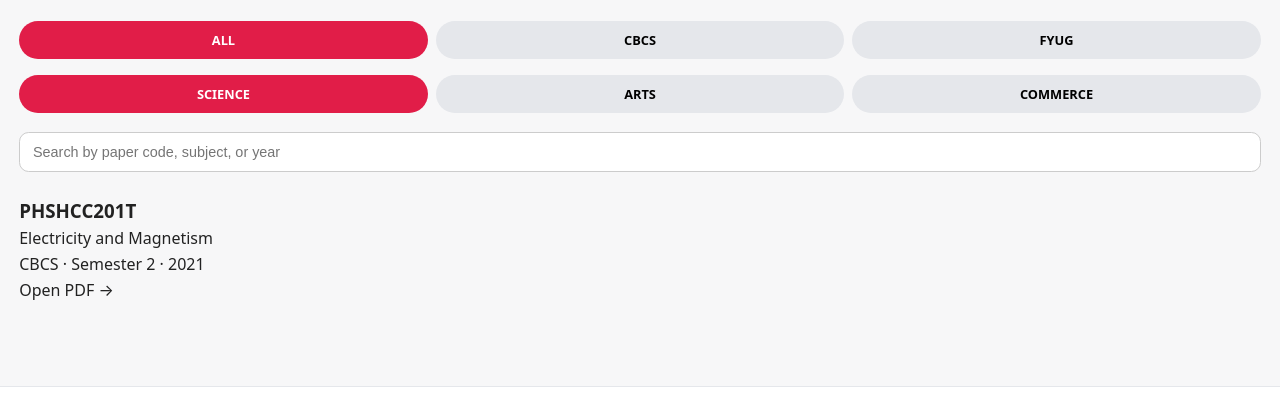
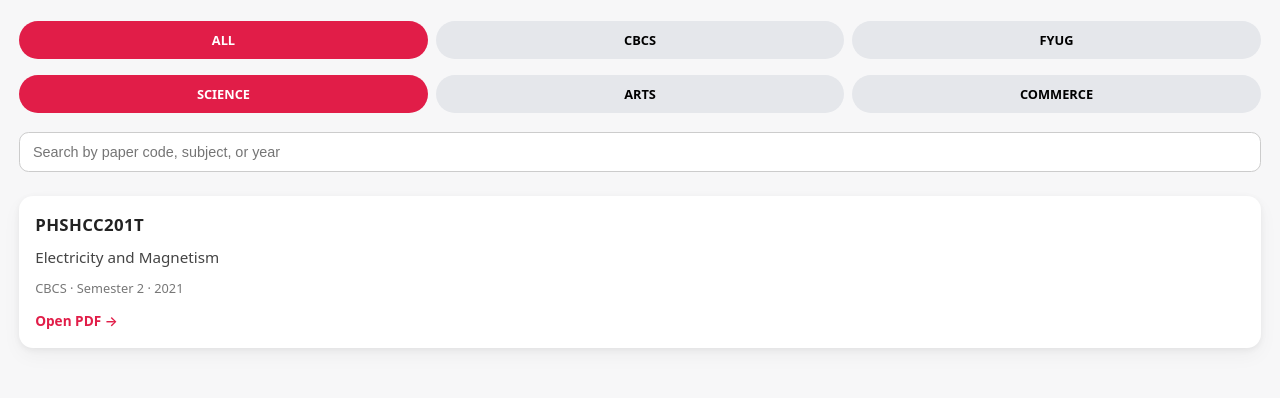
Before and after one commit to Omdas11/examarchive-v2, a plain HTML site: page browse.html in a window 1280 px wide. Shown: the part 161-559 px from the top of the page. Drawn offline with Linux system fonts and the light colour scheme.

Commit message:
Add styles for paper card component

```diff
--- a/css/pages.css
+++ b/css/pages.css
@@ -1,3 +1,4 @@
+
 /* =========================
    HOME PAGE
 ========================= */
@@ -180,3 +181,92 @@
     background-position: -100% 0;
   }
 }
+
+/* ===============================
+   ExamArchive – Paper Card
+   =============================== */
+
+.paper-card {
+  background: #ffffff;
+  border-radius: 14px;
+  padding: 16px;
+  margin-bottom: 14px;
+
+  box-shadow:
+    0 2px 6px rgba(0, 0, 0, 0.06),
+    0 8px 20px rgba(0, 0, 0, 0.04);
+
+  transition:
+    transform 0.18s ease,
+    box-shadow 0.18s ease;
+
+  cursor: pointer;
+}
+
+/* Hover (desktop) */
+.paper-card:hover {
+  transform: translateY(-2px);
+  box-shadow:
+    0 4px 10px rgba(0, 0, 0, 0.08),
+    0 12px 28px rgba(0, 0, 0, 0.06);
+}
+
+/* Tap (mobile) */
+.paper-card:active {
+  transform: scale(0.98);
+}
+
+/* -------------------------------
+   Text styling
+   ------------------------------- */
+
+.paper-code {
+  font-size: 1.05rem;
+  font-weight: 700;
+  letter-spacing: 0.4px;
+  margin: 0;
+}
+
+.paper-title {
+  font-size: 0.95rem;
+  color: #444;
+  margin: 6px 0 8px;
+}
+
+.paper-meta {
+  font-size: 0.8rem;
+  color: #777;
+}
+
+/* -------------------------------
+   Action (red accent)
+   ------------------------------- */
+
+.paper-action {
+  margin-top: 12px;
+  font-size: 0.85rem;
+  font-weight: 600;
+  color: #e11d48; /* ExamArchive red */
+}
+
+/* -------------------------------
+   Optional subtle tap overlay
+   ------------------------------- */
+
+.paper-card {
+  position: relative;
+  overflow: hidden;
+}
+
+.paper-card::after {
+  content: "";
+  position: absolute;
+  inset: 0;
+  background: rgba(0, 0, 0, 0.03);
+  opacity: 0;
+  transition: opacity 0.2s ease;
+}
+
+.paper-card:active::after {
+  opacity: 1;
+}
```
